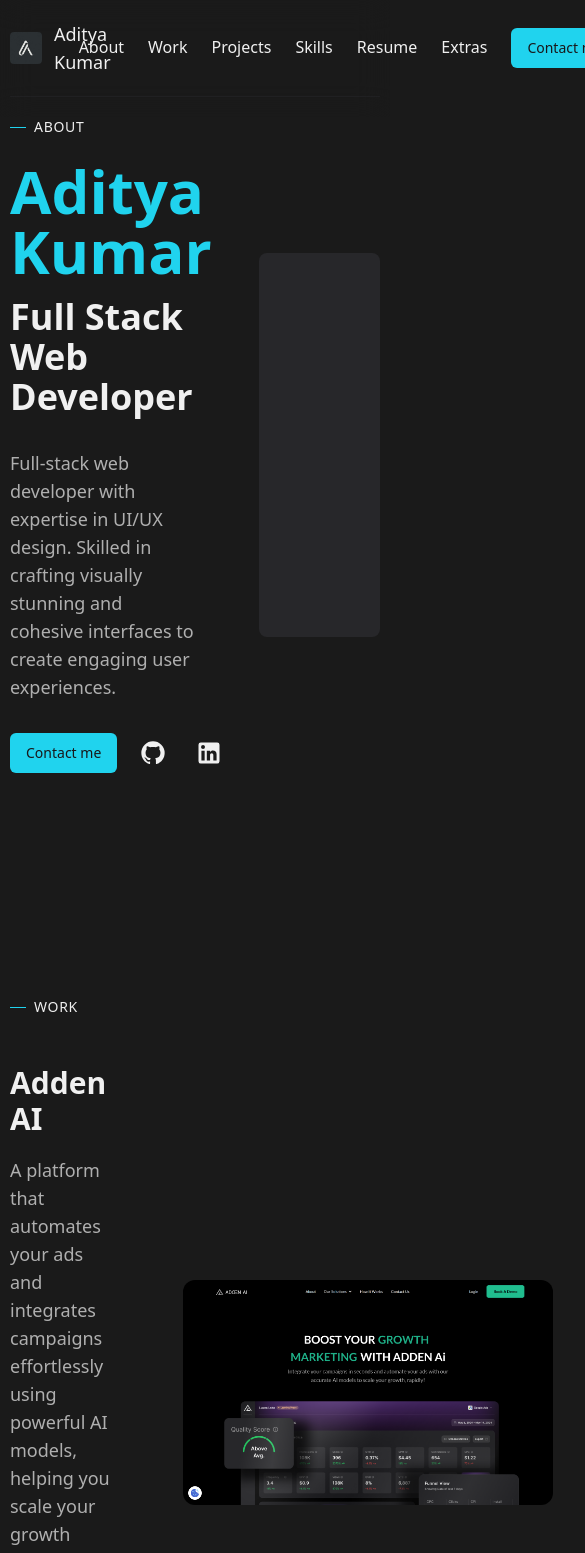
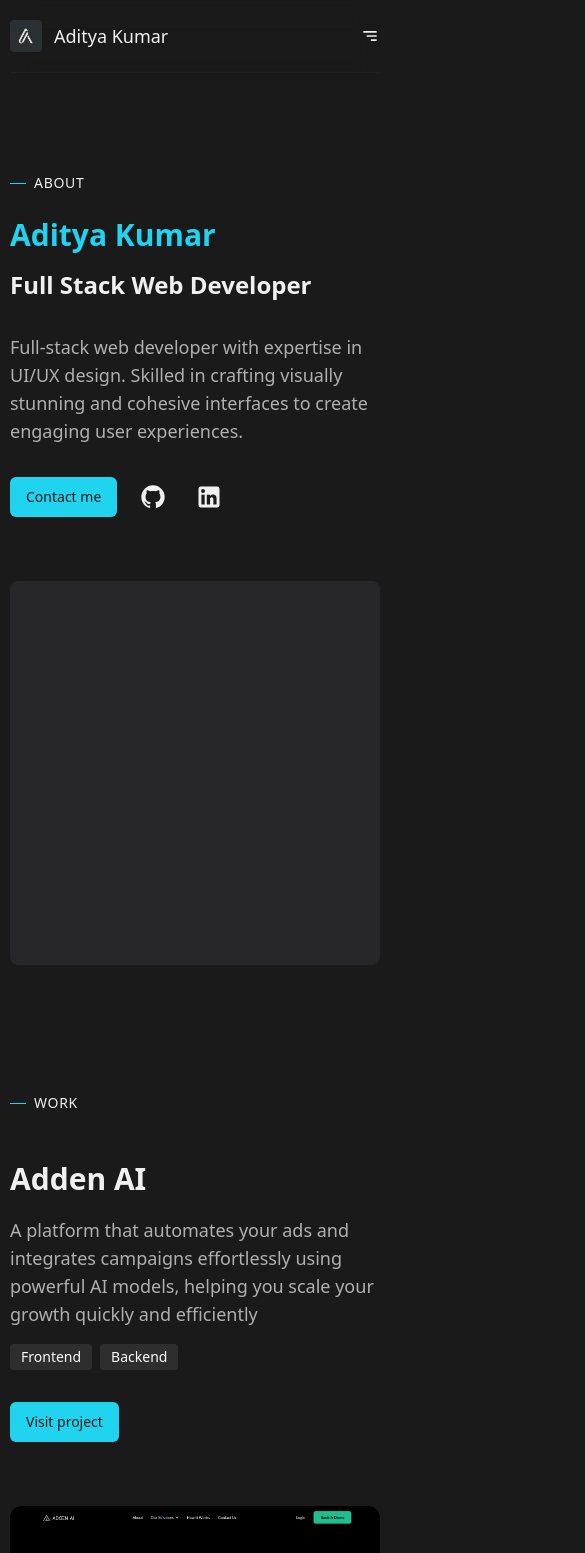
Before and after one commit to addoxy/axii.sh, a Next.js app: page / in a window 390 px wide. Shown: the top 1553 px of the page, 585 px wide, since content can reach past the window. Built offline with nearby package versions, Linux system fonts and the light colour scheme; what tailwindcss-debug-screens would draw is missing.

Commit message:
Make the website responsive

```diff
--- a/package.json
+++ b/package.json
@@ -9,6 +9,8 @@
     "lint": "next lint"
   },
   "dependencies": {
+    "@radix-ui/react-dialog": "^1.1.4",
+    "@radix-ui/react-dropdown-menu": "^2.1.4",
     "@radix-ui/react-navigation-menu": "^1.2.3",
     "@radix-ui/react-slot": "^1.1.1",
     "@radix-ui/react-tooltip": "^1.1.6",
--- a/src/app/page.tsx
+++ b/src/app/page.tsx
@@ -22,11 +22,15 @@
     <main>
       <MaxWidthWrapper>
         {/* about me section */}
-        <section data-section id="about" className="flex items-center justify-between gap-16">
-          <div className="flex w-1/2 flex-col justify-between">
+        <section
+          data-section
+          id="about"
+          className="mt-20 flex flex-col items-start justify-between gap-16 sm:mt-0 lg:flex-row lg:items-center"
+        >
+          <div className="flex flex-col justify-between lg:w-1/2">
             <SectionIndicator isActive={activeSection === 'about'}>ABOUT</SectionIndicator>
-            <span className="text-6xl font-bold text-primary">Aditya Kumar</span>
-            <p className="mt-4 text-4xl font-semibold">Full Stack Web Developer</p>
+            <span className="text-3xl font-bold text-primary sm:text-6xl">Aditya Kumar</span>
+            <p className="mt-4 text-2xl font-semibold sm:text-4xl">Full Stack Web Developer</p>
             <p className="mt-8 text-pretty text-lg text-foreground/70">
               Full-stack web developer with expertise in UI/UX design. Skilled in crafting visually
               stunning and cohesive interfaces to create engaging user experiences.
@@ -48,11 +52,11 @@
               </SocialLink>
             </div>
           </div>
-          <div className="size-96 rounded-lg bg-muted" />
+          <div className="h-96 w-full rounded-lg bg-muted sm:size-96" />
         </section>
 
         {/* work experience section */}
-        <section data-section id="work" className="mt-56">
+        <section data-section id="work" className="mt-32 sm:mt-56">
           <SectionIndicator isActive={activeSection === 'work'}>WORK</SectionIndicator>
           <div className="grid grid-cols-1 gap-32 pt-6">
             {WORK_PROJECTS.map((project, i) => (
@@ -62,7 +66,7 @@
         </section>
 
         {/* projects section */}
-        <section data-section id="projects" className="mt-56">
+        <section data-section id="projects" className="mt-32 sm:mt-56">
           <SectionIndicator isActive={activeSection === 'projects'}>PROJECTS</SectionIndicator>
           <div className="grid grid-cols-1 gap-32 pt-6">
             {PROJECTS.map((project, i) => (
@@ -72,7 +76,7 @@
         </section>
 
         {/* technical skills section */}
-        <section data-section id="technical-skills" className="mt-56">
+        <section data-section id="technical-skills" className="mt-32 sm:mt-56">
           <SectionIndicator isActive={activeSection === 'technical-skills'}>
             TECHNICAL SKILLS
           </SectionIndicator>
@@ -99,7 +103,7 @@
         </section>
 
         {/* contact me section */}
-        <section data-section id="contact" className="mt-40">
+        <section data-section id="contact" className="mb-20 mt-20 sm:mb-0 sm:mt-40">
           <SectionIndicator isActive={activeSection === 'contact'}>CONTACT</SectionIndicator>
           <div className="flex items-center gap-4">
             <SocialLink href="mailto:aditya132003@gmail.com">
--- a/src/components/icons.tsx
+++ b/src/components/icons.tsx
@@ -347,3 +347,15 @@
     </svg>
   );
 };
+
+export const MenuIcon = ({ className }: IconProps) => {
+  return (
+    <svg
+      xmlns="http://www.w3.org/2000/svg"
+      viewBox="0 0 24 24"
+      className={cn('fill-current', className)}
+    >
+      <path fill="currentColor" d="M4 6h16v2H4zm4 5h12v2H8zm5 5h7v2h-7z" />
+    </svg>
+  );
+};
--- /dev/null
+++ b/src/components/mobile-navbar.tsx
@@ -0,0 +1,40 @@
+'use client';
+
+import {
+  DropdownMenu,
+  DropdownMenuContent,
+  DropdownMenuItem,
+  DropdownMenuTrigger,
+} from '@/components/vendor/dropdown-menu';
+import Link from 'next/link';
+import { MenuIcon } from './icons';
+import { links } from './navbar';
+
+export const MobileNavbar = () => {
+  return (
+    <DropdownMenu>
+      <DropdownMenuTrigger>
+        <MenuIcon className="size-5" />
+      </DropdownMenuTrigger>
+      <DropdownMenuContent className="bg-muted" align="end" sideOffset={4}>
+        {links.map((link, i) => (
+          <DropdownMenuItem key={i} className="h-full w-full">
+            <Link href={link.href}>{link.name}</Link>
+          </DropdownMenuItem>
+        ))}
+        <DropdownMenuItem>
+          <a
+            href="/files/Aditya_Kumar_Resume.pdf"
+            download="Aditya_Kumar_Resume.pdf"
+            className="h-full w-full"
+          >
+            Resume
+          </a>
+        </DropdownMenuItem>
+        <DropdownMenuItem>
+          <a href="mailto:aditya132003@gmail.com">Contact me</a>
+        </DropdownMenuItem>
+      </DropdownMenuContent>
+    </DropdownMenu>
+  );
+};
--- a/src/components/navbar.tsx
+++ b/src/components/navbar.tsx
@@ -13,8 +13,28 @@
 import Link from 'next/link';
 import { AnimatedUnderline } from './animated-underline';
 import { MaxWidthWrapper } from './max-width-wrapper';
+import { MobileNavbar } from './mobile-navbar';
 import { Tooltip } from './tooltip';
 import { buttonVariants } from './vendor/button';
+
+export const links = [
+  {
+    name: 'About',
+    href: '/#about',
+  },
+  {
+    name: 'Work',
+    href: '/#work',
+  },
+  {
+    name: 'Projects',
+    href: '/#projects',
+  },
+  {
+    name: 'Skills',
+    href: '/#technical-skills',
+  },
+];
 
 export const Navbar = () => {
   return (
@@ -27,11 +47,12 @@
               Aditya Kumar
             </div>
           </Link>
-          <div className="flex items-center gap-6">
-            <NavLink href="/#about">About</NavLink>
-            <NavLink href="/#work">Work</NavLink>
-            <NavLink href="/#projects">Projects</NavLink>
-            <NavLink href="/#technical-skills">Skills</NavLink>
+          <MobileNavbar />
+          <div className="flex items-center gap-6 max-lg:hidden">
+            {links.map((link, i) => (
+              <NavLink href={link.href}>{link.name}</NavLink>
+            ))}
+
             <a href="/files/Aditya_Kumar_Resume.pdf" download="Aditya_Kumar_Resume.pdf">
               <AnimatedUnderline>Resume</AnimatedUnderline>
             </a>
@@ -52,11 +73,12 @@
 interface NavLinkProps {
   children: React.ReactNode;
   href: string;
+  onClick?: (e: React.MouseEvent<HTMLAnchorElement>) => void;
 }
 
-const NavLink = ({ children, href }: NavLinkProps) => {
+export const NavLink = ({ children, href, onClick }: NavLinkProps) => {
   return (
-    <Link href={href}>
+    <Link href={href} onClick={onClick}>
       <AnimatedUnderline>{children}</AnimatedUnderline>
     </Link>
   );
--- a/src/components/project.tsx
+++ b/src/components/project.tsx
@@ -15,8 +15,13 @@
 
 export const Project = ({ title, description, href, image, labels, orientation }: ProjectProps) => {
   return (
-    <div className="flex items-center gap-16">
-      <div className={cn('flex h-full flex-col', orientation === 'ltr' ? 'order-1' : 'order-2')}>
+    <div className="flex flex-col items-start gap-16 lg:flex-row lg:items-center">
+      <div
+        className={cn(
+          'flex h-full flex-col lg:w-1/2',
+          orientation === 'ltr' ? 'lg:order-1' : 'lg:order-2'
+        )}
+      >
         <a href={href} target="_blank" className="text-3xl font-semibold">
           <AnimatedUnderline underlineSize="md">{title}</AnimatedUnderline>
         </a>
@@ -33,7 +38,7 @@
           target="_blank"
           className={cn(
             buttonVariants({
-              className: 'mt-auto w-fit',
+              className: 'mt-8 w-fit lg:mt-auto',
             })
           )}
         >
@@ -46,8 +51,8 @@
         height={1726}
         alt=""
         className={cn(
-          'w-full max-w-[560px] rounded-xl transition-transform duration-500 group-hover:scale-[1.03]',
-          orientation === 'ltr' ? 'order-2' : 'order-1'
+          'h-full rounded-xl object-cover transition-transform duration-500 group-hover:scale-[1.03] lg:w-1/2',
+          orientation === 'ltr' ? 'lg:order-2' : 'lg:order-1'
         )}
       />
     </div>
--- /dev/null
+++ b/src/components/vendor/dropdown-menu.tsx
@@ -0,0 +1,200 @@
+"use client"
+
+import * as React from "react"
+import * as DropdownMenuPrimitive from "@radix-ui/react-dropdown-menu"
+import { Check, ChevronRight, Circle } from "lucide-react"
+
+import { cn } from "@/utils/utils"
+
+const DropdownMenu = DropdownMenuPrimitive.Root
+
+const DropdownMenuTrigger = DropdownMenuPrimitive.Trigger
+
+const DropdownMenuGroup = DropdownMenuPrimitive.Group
+
+const DropdownMenuPortal = DropdownMenuPrimitive.Portal
+
+const DropdownMenuSub = DropdownMenuPrimitive.Sub
+
+const DropdownMenuRadioGroup = DropdownMenuPrimitive.RadioGroup
+
+const DropdownMenuSubTrigger = React.forwardRef<
+  React.ElementRef<typeof DropdownMenuPrimitive.SubTrigger>,
+  React.ComponentPropsWithoutRef<typeof DropdownMenuPrimitive.SubTrigger> & {
+    inset?: boolean
+  }
+>(({ className, inset, children, ...props }, ref) => (
+  <DropdownMenuPrimitive.SubTrigger
+    ref={ref}
+    className={cn(
+      "flex cursor-default gap-2 select-none items-center rounded-sm px-2 py-1.5 text-sm outline-none focus:bg-accent data-[state=open]:bg-accent [&_svg]:pointer-events-none [&_svg]:size-4 [&_svg]:shrink-0",
+      inset && "pl-8",
+      className
+    )}
+    {...props}
+  >
+    {children}
+    <ChevronRight className="ml-auto" />
+  </DropdownMenuPrimitive.SubTrigger>
+))
+DropdownMenuSubTrigger.displayName =
+  DropdownMenuPrimitive.SubTrigger.displayName
+
+const DropdownMenuSubContent = React.forwardRef<
+  React.ElementRef<typeof DropdownMenuPrimitive.SubContent>,
+  React.ComponentPropsWithoutRef<typeof DropdownMenuPrimitive.SubContent>
+>(({ className, ...props }, ref) => (
+  <DropdownMenuPrimitive.SubContent
+    ref={ref}
+    className={cn(
+      "z-50 min-w-[8rem] overflow-hidden rounded-md border bg-popover p-1 text-popover-foreground shadow-lg data-[state=open]:animate-in data-[state=closed]:animate-out data-[state=closed]:fade-out-0 data-[state=open]:fade-in-0 data-[state=closed]:zoom-out-95 data-[state=open]:zoom-in-95 data-[side=bottom]:slide-in-from-top-2 data-[side=left]:slide-in-from-right-2 data-[side=right]:slide-in-from-left-2 data-[side=top]:slide-in-from-bottom-2",
+      className
+    )}
+    {...props}
+  />
+))
+DropdownMenuSubContent.displayName =
+  DropdownMenuPrimitive.SubContent.displayName
+
+const DropdownMenuContent = React.forwardRef<
+  React.ElementRef<typeof DropdownMenuPrimitive.Content>,
+  React.ComponentPropsWithoutRef<typeof DropdownMenuPrimitive.Content>
+>(({ className, sideOffset = 4, ...props }, ref) => (
+  <DropdownMenuPrimitive.Portal>
+    <DropdownMenuPrimitive.Content
+      ref={ref}
+      sideOffset={sideOffset}
+      className={cn(
+        "z-50 min-w-[8rem] overflow-hidden rounded-md border bg-popover p-1 text-popover-foreground shadow-md data-[state=open]:animate-in data-[state=closed]:animate-out data-[state=closed]:fade-out-0 data-[state=open]:fade-in-0 data-[state=closed]:zoom-out-95 data-[state=open]:zoom-in-95 data-[side=bottom]:slide-in-from-top-2 data-[side=left]:slide-in-from-right-2 data-[side=right]:slide-in-from-left-2 data-[side=top]:slide-in-from-bottom-2",
+        className
+      )}
+      {...props}
+    />
+  </DropdownMenuPrimitive.Portal>
+))
+DropdownMenuContent.displayName = DropdownMenuPrimitive.Content.displayName
+
+const DropdownMenuItem = React.forwardRef<
+  React.ElementRef<typeof DropdownMenuPrimitive.Item>,
+  React.ComponentPropsWithoutRef<typeof DropdownMenuPrimitive.Item> & {
+    inset?: boolean
+  }
+>(({ className, inset, ...props }, ref) => (
+  <DropdownMenuPrimitive.Item
+    ref={ref}
+    className={cn(
+      "relative flex cursor-default select-none items-center gap-2 rounded-sm px-2 py-1.5 text-sm outline-none transition-colors focus:bg-accent focus:text-accent-foreground data-[disabled]:pointer-events-none data-[disabled]:opacity-50 [&_svg]:pointer-events-none [&_svg]:size-4 [&_svg]:shrink-0",
+      inset && "pl-8",
+      className
+    )}
+    {...props}
+  />
+))
+DropdownMenuItem.displayName = DropdownMenuPrimitive.Item.displayName
+
+const DropdownMenuCheckboxItem = React.forwardRef<
+  React.ElementRef<typeof DropdownMenuPrimitive.CheckboxItem>,
+  React.ComponentPropsWithoutRef<typeof DropdownMenuPrimitive.CheckboxItem>
+>(({ className, children, checked, ...props }, ref) => (
+  <DropdownMenuPrimitive.CheckboxItem
+    ref={ref}
+    className={cn(
+      "relative flex cursor-default select-none items-center rounded-sm py-1.5 pl-8 pr-2 text-sm outline-none transition-colors focus:bg-accent focus:text-accent-foreground data-[disabled]:pointer-events-none data-[disabled]:opacity-50",
+      className
+    )}
+    checked={checked}
+    {...props}
+  >
+    <span className="absolute left-2 flex h-3.5 w-3.5 items-center justify-center">
+      <DropdownMenuPrimitive.ItemIndicator>
+        <Check className="h-4 w-4" />
+      </DropdownMenuPrimitive.ItemIndicator>
+    </span>
+    {children}
+  </DropdownMenuPrimitive.CheckboxItem>
+))
+DropdownMenuCheckboxItem.displayName =
+  DropdownMenuPrimitive.CheckboxItem.displayName
+
+const DropdownMenuRadioItem = React.forwardRef<
+  React.ElementRef<typeof DropdownMenuPrimitive.RadioItem>,
+  React.ComponentPropsWithoutRef<typeof DropdownMenuPrimitive.RadioItem>
+>(({ className, children, ...props }, ref) => (
+  <DropdownMenuPrimitive.RadioItem
+    ref={ref}
+    className={cn(
+      "relative flex cursor-default select-none items-center rounded-sm py-1.5 pl-8 pr-2 text-sm outline-none transition-colors focus:bg-accent focus:text-accent-foreground data-[disabled]:pointer-events-none data-[disabled]:opacity-50",
+      className
+    )}
+    {...props}
+  >
+    <span className="absolute left-2 flex h-3.5 w-3.5 items-center justify-center">
+      <DropdownMenuPrimitive.ItemIndicator>
+        <Circle className="h-2 w-2 fill-current" />
+      </DropdownMenuPrimitive.ItemIndicator>
+    </span>
+    {children}
+  </DropdownMenuPrimitive.RadioItem>
+))
+DropdownMenuRadioItem.displayName = DropdownMenuPrimitive.RadioItem.displayName
+
+const DropdownMenuLabel = React.forwardRef<
+  React.ElementRef<typeof DropdownMenuPrimitive.Label>,
+  React.ComponentPropsWithoutRef<typeof DropdownMenuPrimitive.Label> & {
+    inset?: boolean
+  }
+>(({ className, inset, ...props }, ref) => (
+  <DropdownMenuPrimitive.Label
+    ref={ref}
+    className={cn(
+      "px-2 py-1.5 text-sm font-semibold",
+      inset && "pl-8",
+      className
+    )}
+    {...props}
+  />
+))
+DropdownMenuLabel.displayName = DropdownMenuPrimitive.Label.displayName
+
+const DropdownMenuSeparator = React.forwardRef<
+  React.ElementRef<typeof DropdownMenuPrimitive.Separator>,
+  React.ComponentPropsWithoutRef<typeof DropdownMenuPrimitive.Separator>
+>(({ className, ...props }, ref) => (
+  <DropdownMenuPrimitive.Separator
+    ref={ref}
+    className={cn("-mx-1 my-1 h-px bg-muted", className)}
+    {...props}
+  />
+))
+DropdownMenuSeparator.displayName = DropdownMenuPrimitive.Separator.displayName
+
+const DropdownMenuShortcut = ({
+  className,
+  ...props
+}: React.HTMLAttributes<HTMLSpanElement>) => {
+  return (
+    <span
+      className={cn("ml-auto text-xs tracking-widest opacity-60", className)}
+      {...props}
+    />
+  )
+}
+DropdownMenuShortcut.displayName = "DropdownMenuShortcut"
+
+export {
+  DropdownMenu,
+  DropdownMenuTrigger,
+  DropdownMenuContent,
+  DropdownMenuItem,
+  DropdownMenuCheckboxItem,
+  DropdownMenuRadioItem,
+  DropdownMenuLabel,
+  DropdownMenuSeparator,
+  DropdownMenuShortcut,
+  DropdownMenuGroup,
+  DropdownMenuPortal,
+  DropdownMenuSub,
+  DropdownMenuSubContent,
+  DropdownMenuSubTrigger,
+  DropdownMenuRadioGroup,
+}
```
Also changed, not shown: 1 other file (tests, documents, lock files or other folders).
